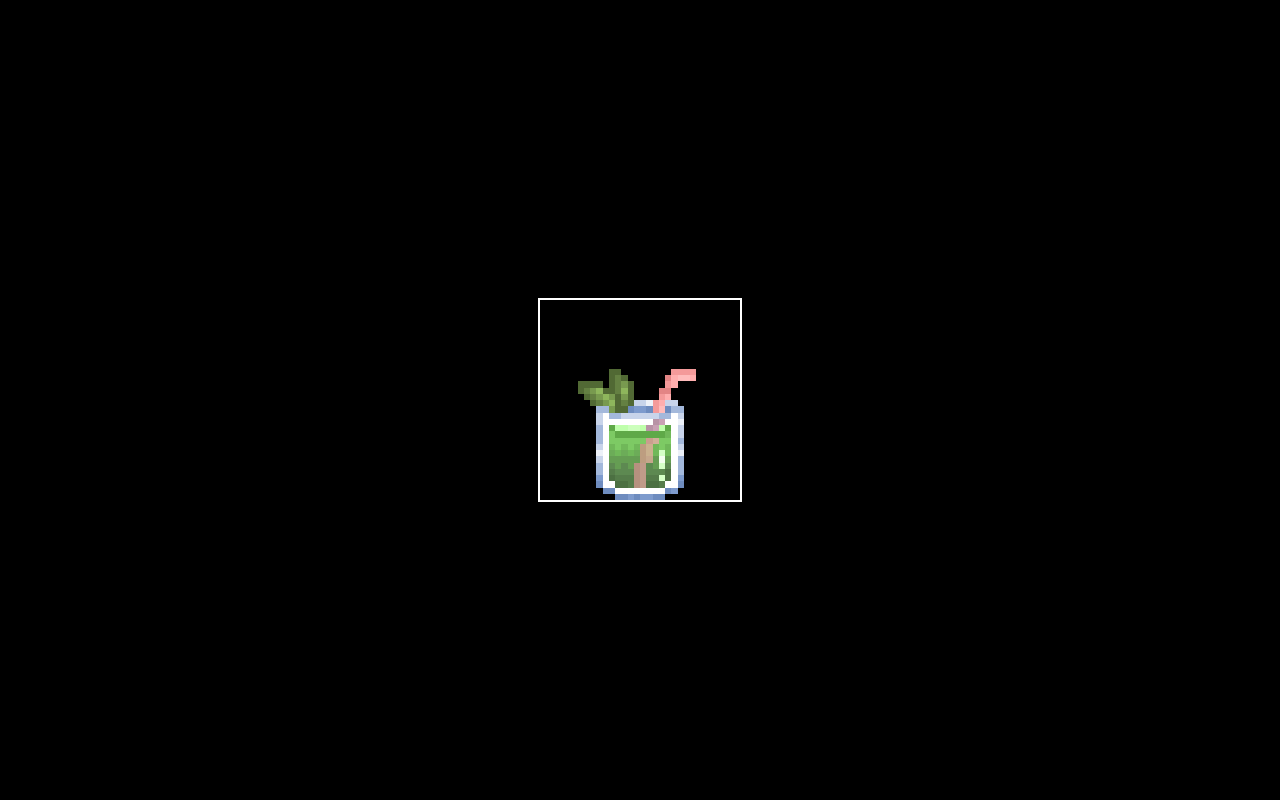
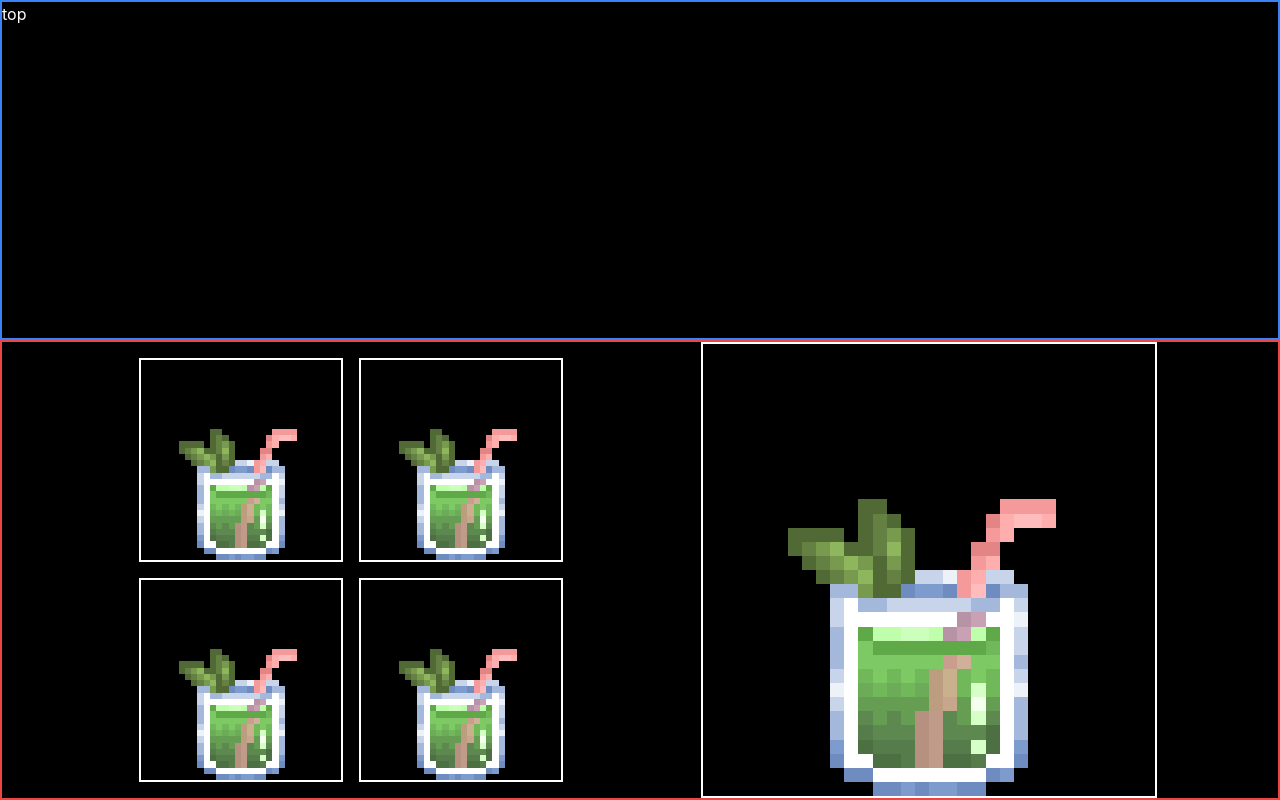
Before and after one commit to tomheaton/clicker-jam-winter-2023, a React (Create React App) app: page / in a window 1280 px wide. Both pictures are taken after a click on the button "start game". Built offline with nearby package versions, Linux system fonts and the light colour scheme.

Commit message:
new layout

```diff
--- /dev/null
+++ b/src/components/drink_button.tsx
@@ -0,0 +1,52 @@
+import { useEffect, useState } from "react";
+
+const TIME_VALUE: number = 0.25;
+
+const DrinkButton: React.FC<{
+  textureName: string;
+  coolDown: number;
+}> = ({ textureName, coolDown }) => {
+  const [onCoolDown, setOnCoolDown] = useState<boolean>(false);
+  const [timer, setTimer] = useState<number>(0);
+
+  useEffect(() => {
+    const timerTick = setInterval(() => {
+      if (onCoolDown) {
+        setTimer((t) => t + TIME_VALUE);
+      }
+    }, 250);
+
+    return () => {
+      clearInterval(timerTick);
+    };
+  }, [onCoolDown]);
+
+  useEffect(() => {
+    if (onCoolDown && timer >= coolDown) {
+      setTimer(0);
+      setOnCoolDown(false);
+    }
+  }, [coolDown, onCoolDown, timer]);
+
+  let opacity = onCoolDown ? (coolDown - (coolDown - timer)) / coolDown : 1;
+
+  return (
+    <button
+      className={"border-2 border-white h-full w-full"}
+      onClick={() => setOnCoolDown(true)}
+      disabled={onCoolDown}
+    >
+      <img
+        style={{
+          imageRendering: "pixelated",
+          opacity,
+        }}
+        className={"w-full h-full"}
+        src={`assets/sprites/${textureName}`}
+        alt={`${textureName} sprite`}
+      />
+    </button>
+  );
+};
+
+export default DrinkButton;
--- a/src/components/game.tsx
+++ b/src/components/game.tsx
@@ -1,11 +1,27 @@
+import DrinkButton from "./drink_button";
 import IngredientButton from "./ingredient_button";
 
 const Game: React.FC = () => {
   return (
     <div
-      className={"bg-black h-screen flex flex-col items-center justify-center"}
+      className={
+        "bg-black h-screen flex flex-col items-center justify-center w-full"
+      }
     >
-      <IngredientButton textureName={"mojito.png"} coolDown={5} />
+      <div className={"w-full flex flex-1 border-2 border-blue-500"}>top</div>
+      <div
+        className={"w-full flex flex-1 justify-evenly border-2 border-red-500"}
+      >
+        <div className={"grid grid-cols-2 gap-4 m-4"}>
+          <IngredientButton textureName={"mojito.png"} coolDown={5} />
+          <IngredientButton textureName={"mojito.png"} coolDown={5} />
+          <IngredientButton textureName={"mojito.png"} coolDown={5} />
+          <IngredientButton textureName={"mojito.png"} coolDown={5} />
+        </div>
+        <div className={"flex items-center justify-center"}>
+          <DrinkButton textureName={"mojito.png"} coolDown={5} />
+        </div>
+      </div>
     </div>
   );
 };
```
